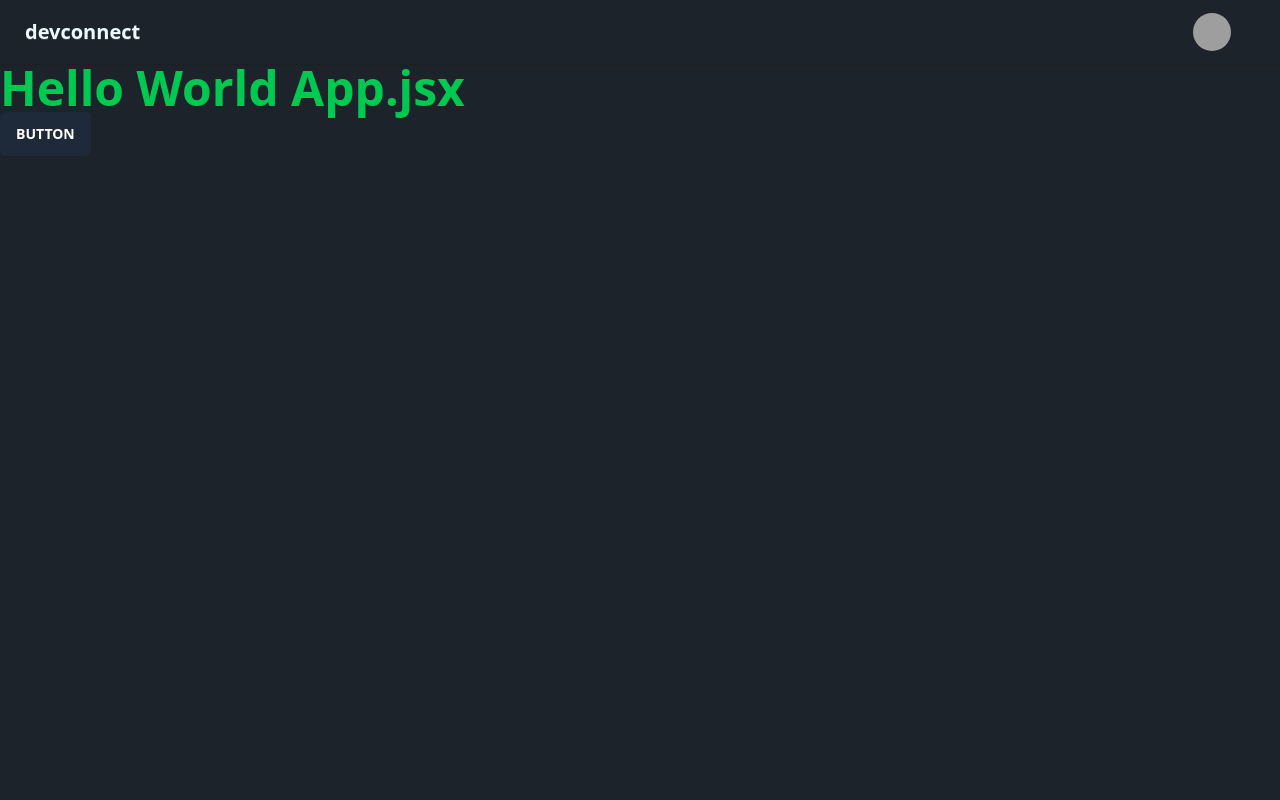
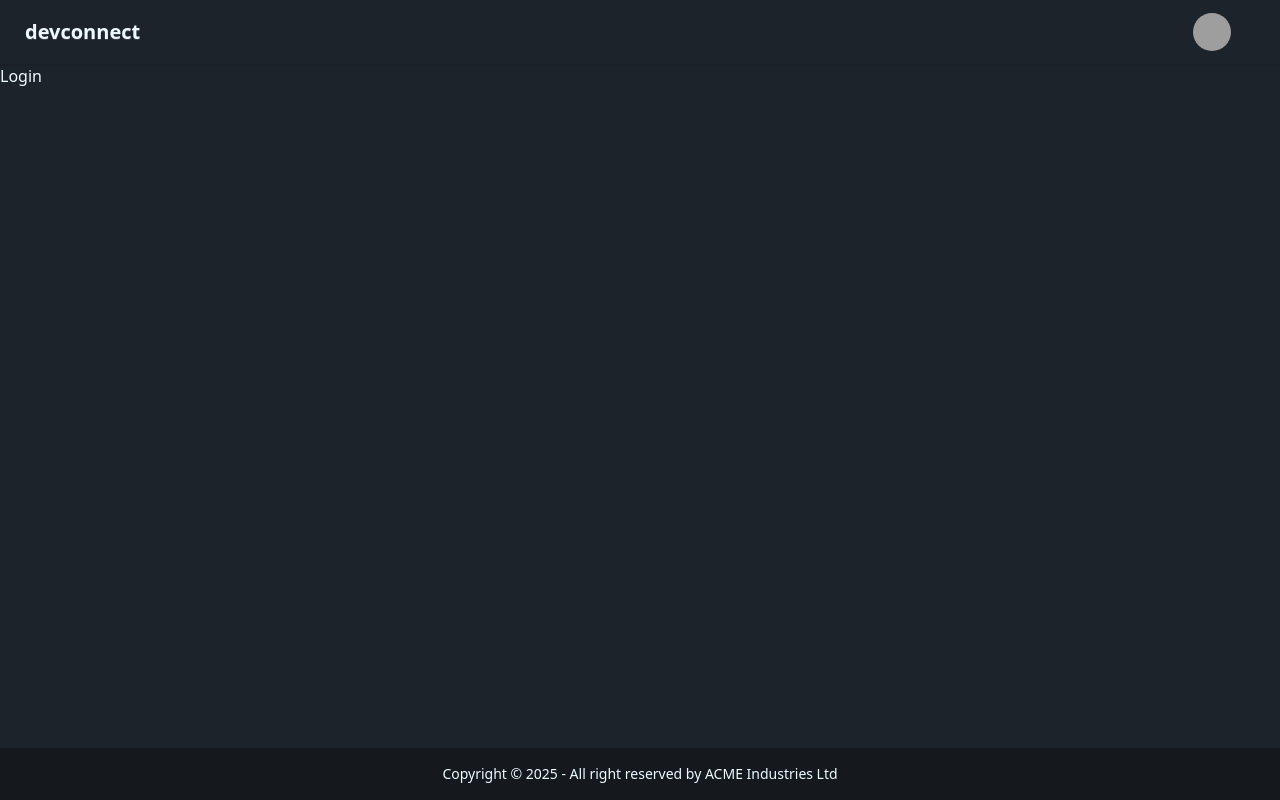
Before and after one commit to Amruthsk/portfolio.github.io, a React (Vite) app in the folder projects/devconnect/client/: page /login in a window 1280 px wide. Built offline with nearby package versions, Linux system fonts and the light colour scheme; grey boxes are pictures that could not be loaded.

Commit message:
feat(client): establish nested routing using react-router-dom and a shared UI layout

```diff
--- a/projects/devconnect/client/package.json
+++ b/projects/devconnect/client/package.json
@@ -12,7 +12,8 @@
   "dependencies": {
     "@tailwindcss/vite": "^4.1.17",
     "react": "^19.1.1",
-    "react-dom": "^19.1.1"
+    "react-dom": "^19.1.1",
+    "react-router-dom": "^7.9.5"
   },
   "devDependencies": {
     "@eslint/js": "^9.36.0",
--- a/projects/devconnect/client/src/App.jsx
+++ b/projects/devconnect/client/src/App.jsx
@@ -1,18 +1,21 @@
-import NavBar from "./NavBar";
+import Body from "./Body";
+import { BrowserRouter, Routes, Route } from "react-router-dom";
+import Login from "./Login";
+import Profile from "./Profile";
 
 function App() {
 
 
   return (
     <>
-    <NavBar />
-
-      <h1 className="text-5xl font-black text-green-500">
-        Hello World App.jsx
-      </h1>
-      <button class="inline-block cursor-pointer rounded-md bg-gray-800 px-4 py-3 text-center text-sm font-semibold uppercase text-white transition duration-200 ease-in-out hover:bg-gray-900">
-        Button
-      </button>
+      <BrowserRouter basename="/">
+        <Routes>
+          <Route path='/' element={<Body />}>
+            <Route path="/login" element={<Login />} />
+            <Route path="/profile" element={<Profile />} />
+          </Route>
+        </Routes>
+      </BrowserRouter>
     </>
   );
 }
--- /dev/null
+++ b/projects/devconnect/client/src/Body.jsx
@@ -0,0 +1,19 @@
+import React from 'react'
+import NavBar from './NavBar'
+import { Outlet } from "react-router-dom";
+import Footer from './Footer';
+
+
+const Body = () => {
+  return (
+    <>
+      <NavBar />
+      <main>
+        <Outlet />
+      </main>
+      <Footer />
+    </>
+  );
+}
+
+export default Body
--- /dev/null
+++ b/projects/devconnect/client/src/Footer.jsx
@@ -0,0 +1,15 @@
+import React from 'react'
+
+const Footer = () => {
+  return (
+    <div>
+      <footer className="footer footer-center p-4 bg-base-300 text-base-content fixed bottom-0">
+        <aside>
+          <p>Copyright © 2025 - All right reserved by ACME Industries Ltd</p>
+        </aside>
+      </footer>
+    </div>
+  );
+}
+
+export default Footer
--- /dev/null
+++ b/projects/devconnect/client/src/Login.jsx
@@ -0,0 +1,9 @@
+import React from 'react'
+
+const Login = () => {
+  return (
+    <div>Login</div>
+  )
+}
+
+export default Login
--- /dev/null
+++ b/projects/devconnect/client/src/Profile.jsx
@@ -0,0 +1,9 @@
+import React from 'react'
+
+const Profile = () => {
+  return (
+    <div>Profile</div>
+  )
+}
+
+export default Profile
```
Also changed, not shown: 1 other file (tests, documents, lock files or other folders).
